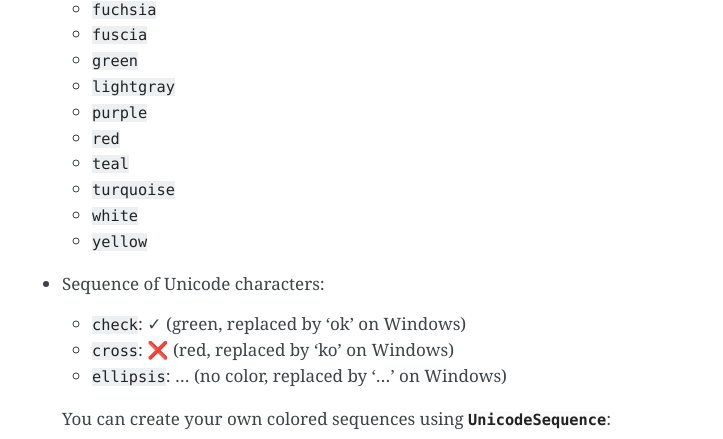
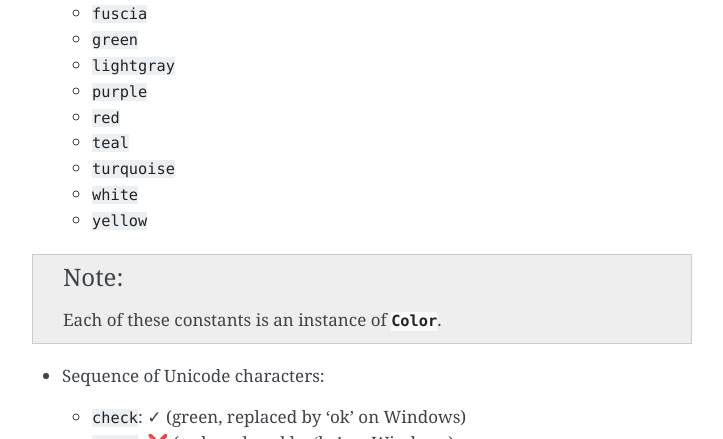
Before and after one commit to your-tools/python-cli-ui, a Sphinx documentation site: the page built from docs/index.rst, in a window 1280 px wide and 900 px high, scrolled down 1436 px, cut to the strip 0-439 px from the top of the window. Shown: the whole strip, without its empty margins (388-1111 px from the left). Built offline with Sphinx 7.4.7, drawn with Linux system fonts in a browser that asks for light colours; some of the changed text lies outside the part shown.

Commit message:
Update doc and changelog

```diff
--- a/docs/index.rst
+++ b/docs/index.rst
@@ -69,6 +69,8 @@ You can use any of these constants as a ``token`` in the following functions:
   * ``turquoise``
   * ``white``
   * ``yellow``
+
+.. note:: Each of these constants is an instance of :class:`Color`.
 
 * Sequence of Unicode characters:
 
@@ -360,6 +362,11 @@ Testing with pytest
 Changelog
 -----------
 
+v0.6.0
+++++++
+
+* Export ``Color`` class.
+
 v0.5.0
 ++++++
 
```
Also changed, not shown: ui/__init__.py (+1 -6 lines).
